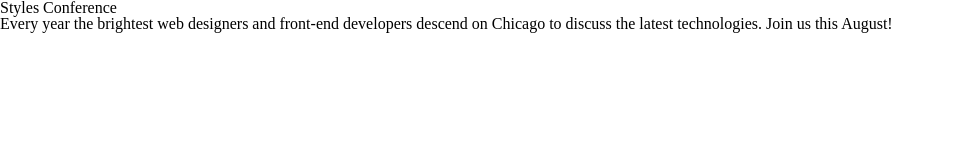
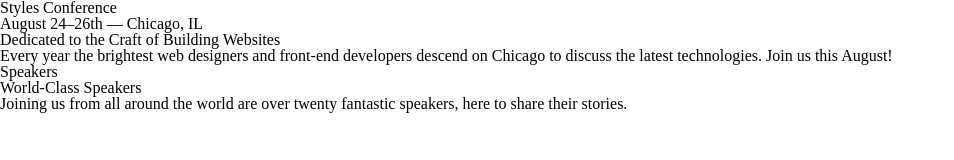
Before and after one commit to JohnMichaelD/StylesConferenceWebsite, a plain HTML site: page index.html in a window 1280 px wide. Shown: the whole page, without its empty margins (0-954 px from the left). Drawn offline with Linux system fonts and the light colour scheme.

Commit message:
updated readme

```diff
--- a/index.html
+++ b/index.html
@@ -9,7 +9,20 @@
     <link rel="stylesheet" href="assets/stylesheets/style.css">
 </head>
 <body>
-    <h1>Styles Conference</h1>
-    <p>Every year the brightest web designers and front-end developers descend on Chicago to discuss the latest technologies. Join us this August!</p>
+    <header></header>
+        <h1>Styles Conference</h1>
+        <h3>August 24&ndash;26th &mdash; Chicago, IL</h3>
+    </header>
+    <section>
+        <h2>Dedicated to the Craft of Building Websites</h2>
+        <p>Every year the brightest web designers and front-end developers descend on Chicago to discuss the latest technologies. Join us this August!</p>
+    </section>
+    <section>
+        <section>
+            <h5>Speakers</h5>
+            <h3>World-Class Speakers</h3>
+            <p>Joining us from all around the world are over twenty fantastic speakers, here to share their stories.</p>
+        </section>
+    </section>
 </body>
 </html>
```
Also changed, not shown: 1 other file.
